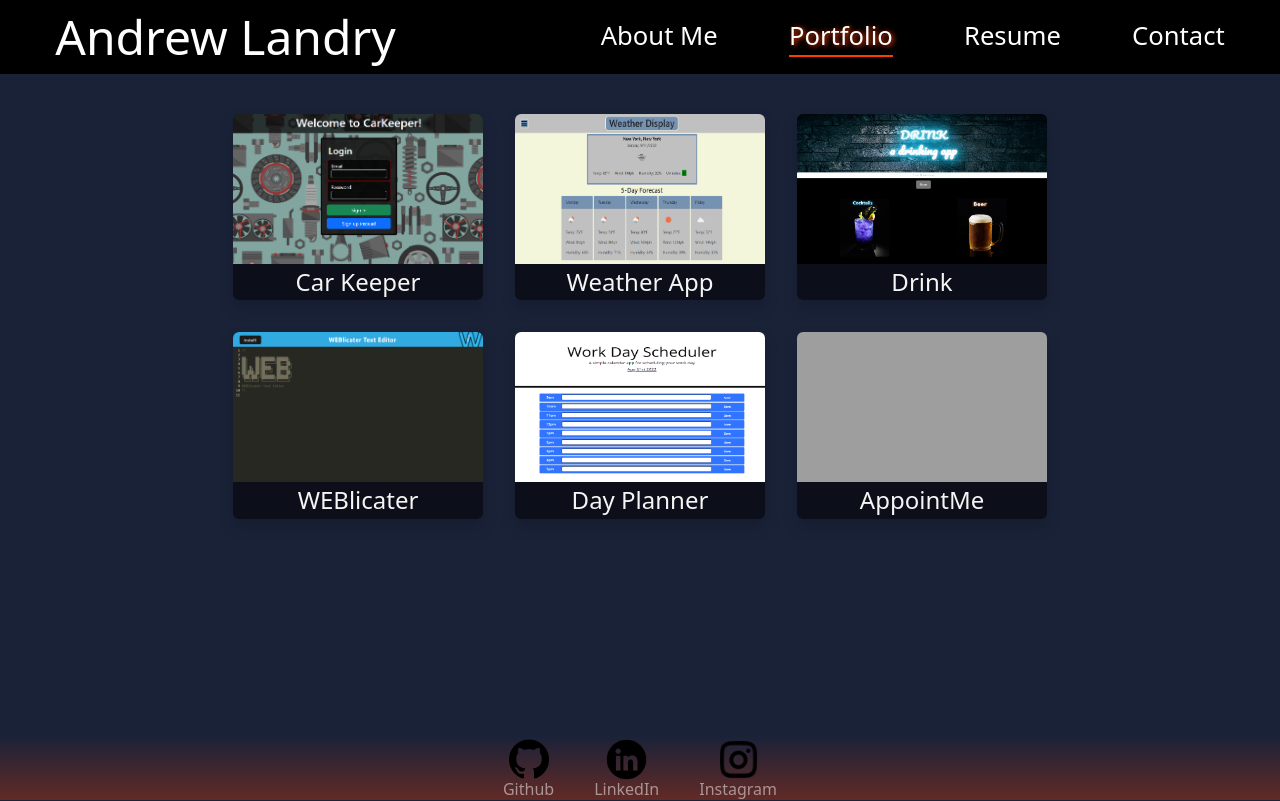
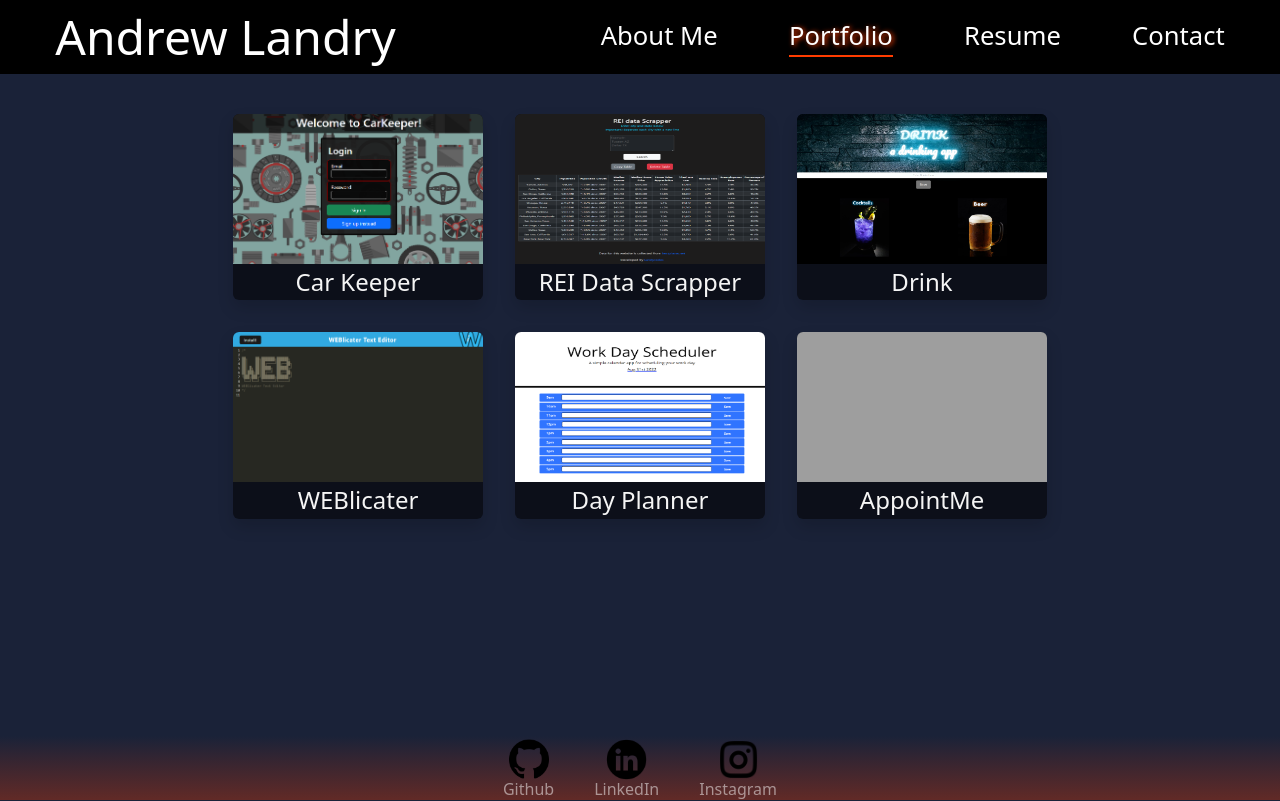
Before and after one commit to Landycodes/React-Portfolio, a React (Create React App) app: page / in a window 1280 px wide. Both pictures are taken after a click on the item "Portfolio". Built offline with nearby package versions, Linux system fonts and the light colour scheme; grey boxes are pictures that could not be loaded.

Commit message:
changed weather app for data scrapper

```diff
--- a/src/components/pages/Portfolio.js
+++ b/src/components/pages/Portfolio.js
@@ -22,10 +22,10 @@ export default function Portfolio() {
     },
     {
       id: "weather",
-      image: "./Assets/Portfolio/weather.png",
-      title: "Weather App",
-      app: "https://landycodes.github.io/Weather-Display/",
-      git: "https://github.com/Landycodes/Weather-Display",
+      image: "./Assets/Portfolio/reiScrapper.png",
+      title: "REI Data Scrapper",
+      app: "https://rei-data-scrapper-server.vercel.app/",
+      git: "https://github.com/Landycodes/REI_Data_Scrapper",
     },
     {
       id: "drink",
```
Also changed, not shown: public/Assets/Portfolio/reiScrapper.png (added).
